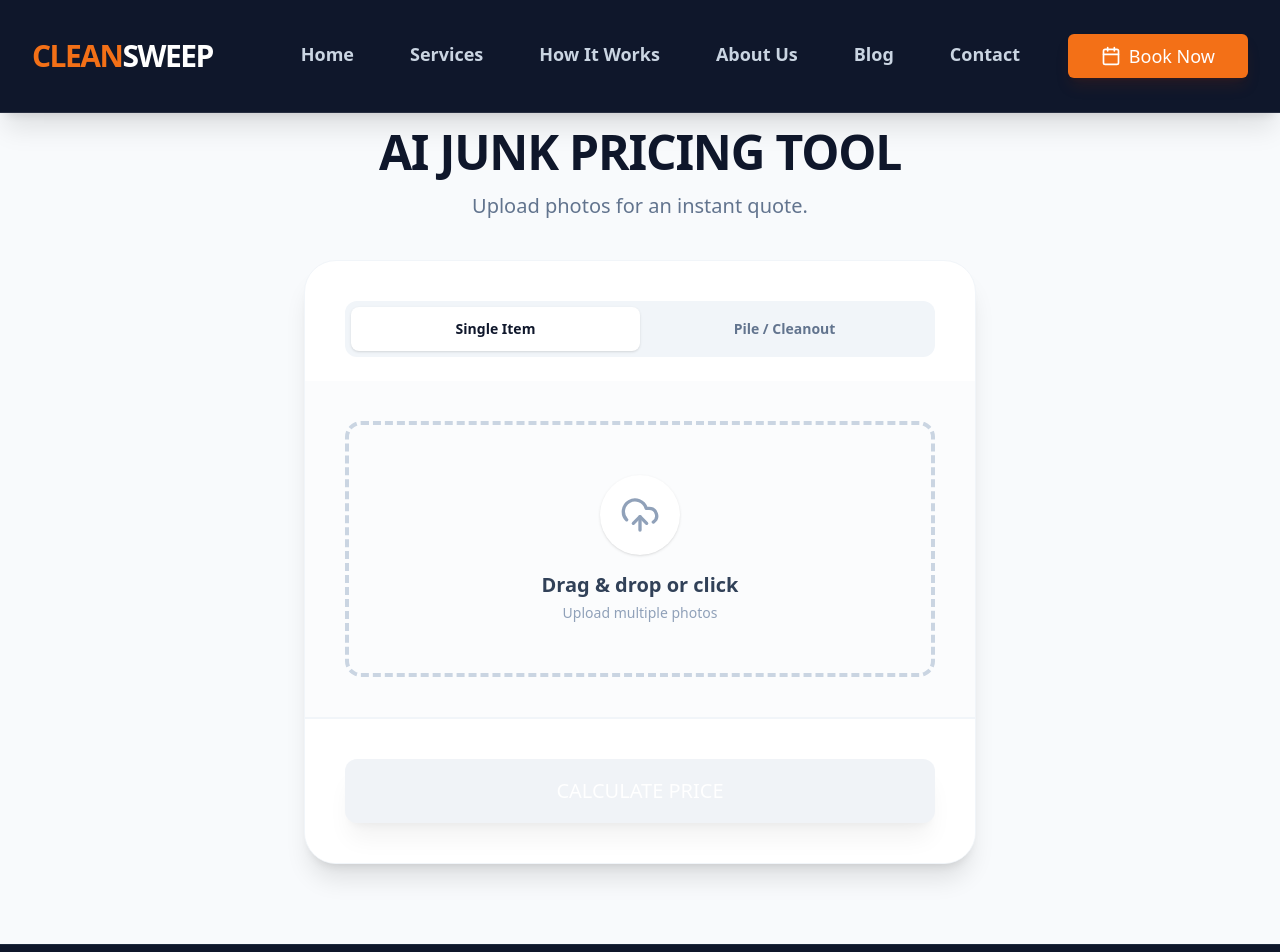
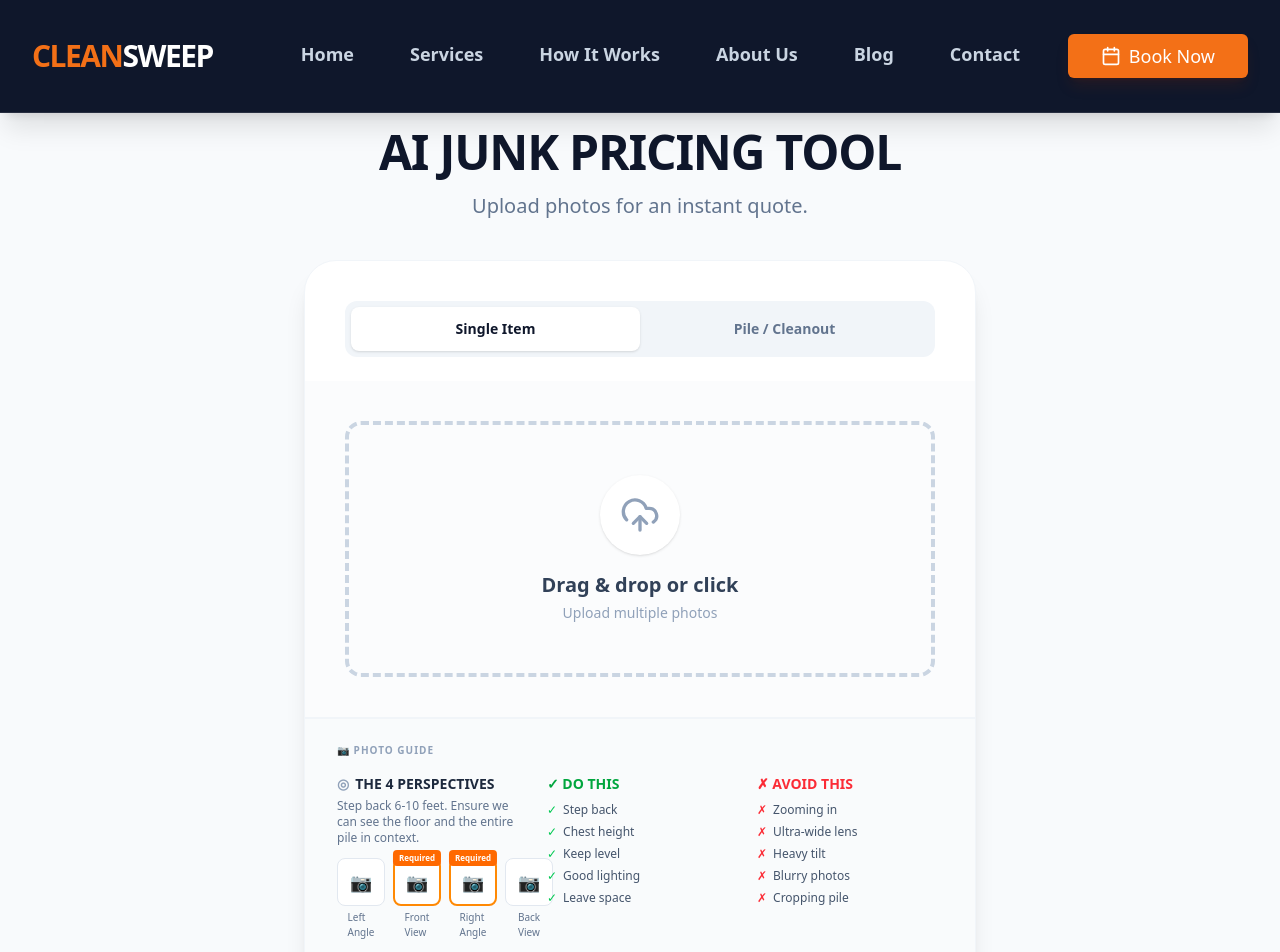
Before and after one commit to iqbalmj00-cpu/junk-removal-v2, a Next.js app: page /book in a window 1280 px wide. Shown: the top 952 px of the page. Built offline with nearby package versions, Linux system fonts and the light colour scheme.

Commit message:
Add photo guide component, remove blue info box

```diff
--- a/app/api/quote/route.ts
+++ b/app/api/quote/route.ts
@@ -80,8 +80,8 @@ export async function POST(request: NextRequest) {
                         return NextResponse.json({
                             status: 'SUCCESS',
                             volume_yards: quote.final_volume_cy || quote.final_volume || quote.volume || 0,
-                            min_price: quote.uncertainty_range?.[0] || quote.min_price || 0,
-                            max_price: quote.uncertainty_range?.[1] || quote.max_price || 0,
+                            min_price: quote.min_price || 0,
+                            max_price: quote.max_price || 0,
                             price: quote.final_volume_cy || quote.final_volume || 0,
                             confidence: quote.confidence_score || 0.5,
                             items: quote.line_items || quote.items || [],
@@ -107,8 +107,8 @@ export async function POST(request: NextRequest) {
             return NextResponse.json({
                 status: 'SUCCESS',
                 volume_yards: quote.final_volume_cy || quote.final_volume || quote.volume || 0,
-                min_price: quote.uncertainty_range?.[0] || quote.min_price || 0,
-                max_price: quote.uncertainty_range?.[1] || quote.max_price || 0,
+                min_price: quote.min_price || 0,
+                max_price: quote.max_price || 0,
                 price: quote.final_volume_cy || quote.final_volume || 0,
                 confidence: quote.confidence_score || 0.5,
                 items: quote.line_items || quote.items || [],
--- a/app/book/page.tsx
+++ b/app/book/page.tsx
@@ -324,19 +324,6 @@ function BookPageContent() {
                             Pile / Cleanout
                         </button>
                     </div>
-
-                    {jobType === 'pile' && (
-                        <div className="bg-blue-50 border-l-4 border-blue-500 p-4 rounded-r-md animate-in fade-in slide-in-from-top-2">
-                            <div className="flex items-start">
-                                <div className="text-blue-500 mr-3 mt-0.5">
-                                    <Info className="w-5 h-5" />
-                                </div>
-                                <p className="text-sm text-blue-700 leading-relaxed">
-                                    For loose piles, please upload <strong>3 photos</strong> from different angles (Left, Right, Center) for the best price.
-                                </p>
-                            </div>
-                        </div>
-                    )}
                     {/* Heavy Materials moved to booking-details page */}
                 </div>
                 {/* --- END NEW ALERT BOX --- */}
@@ -387,6 +374,81 @@ function BookPageContent() {
                             multiple
                             className="hidden"
                         />
+                    </div>
+                </div>
+
+                {/* Photo Guide - Matching Reference Design */}
+                <div className="px-8 py-6 bg-slate-50/80 border-t border-slate-100">
+                    <p className="text-[10px] font-bold text-slate-400 uppercase tracking-widest mb-4">📷 PHOTO GUIDE</p>
+
+                    <div className="grid grid-cols-1 md:grid-cols-3 gap-6">
+                        {/* Column 1: The 4 Perspectives */}
+                        <div>
+                            <h4 className="text-sm font-bold text-slate-800 flex items-center gap-1.5 mb-1">
+                                <span className="text-slate-400">◎</span> THE 4 PERSPECTIVES
+                            </h4>
+                            <p className="text-xs text-slate-500 mb-3">Step back 6-10 feet. Ensure we can see the floor and the entire pile in context.</p>
+                            <div className="flex gap-2">
+                                {/* Left Angle */}
+                                <div className="flex flex-col items-center">
+                                    <div className="w-12 h-12 bg-white border border-slate-200 rounded-lg flex items-center justify-center text-slate-400">
+                                        <span className="text-lg">📷</span>
+                                    </div>
+                                    <span className="text-[10px] text-slate-500 mt-1">Left<br />Angle</span>
+                                </div>
+                                {/* Front View - Required */}
+                                <div className="flex flex-col items-center">
+                                    <div className="relative">
+                                        <span className="absolute -top-2 left-1/2 -translate-x-1/2 text-[8px] bg-orange-500 text-white px-1.5 py-0.5 rounded font-bold whitespace-nowrap">Required</span>
+                                        <div className="w-12 h-12 bg-white border-2 border-orange-400 rounded-lg flex items-center justify-center text-orange-500">
+                                            <span className="text-lg">📷</span>
+                                        </div>
+                                    </div>
+                                    <span className="text-[10px] text-slate-500 mt-1">Front<br />View</span>
+                                </div>
+                                {/* Right Angle - Required */}
+                                <div className="flex flex-col items-center">
+                                    <div className="relative">
+                                        <span className="absolute -top-2 left-1/2 -translate-x-1/2 text-[8px] bg-orange-500 text-white px-1.5 py-0.5 rounded font-bold whitespace-nowrap">Required</span>
+                                        <div className="w-12 h-12 bg-white border-2 border-orange-400 rounded-lg flex items-center justify-center text-orange-500">
+                                            <span className="text-lg">📷</span>
+                                        </div>
+                                    </div>
+                                    <span className="text-[10px] text-slate-500 mt-1">Right<br />Angle</span>
+                                </div>
+                                {/* Back View */}
+                                <div className="flex flex-col items-center">
+                                    <div className="w-12 h-12 bg-white border border-slate-200 rounded-lg flex items-center justify-center text-slate-400">
+                                        <span className="text-lg">📷</span>
+                                    </div>
+                                    <span className="text-[10px] text-slate-500 mt-1">Back<br />View</span>
+                                </div>
+                            </div>
+                        </div>
+
+                        {/* Column 2: Do This */}
+                        <div>
+                            <h4 className="text-sm font-bold text-green-600 mb-2">✓ DO THIS</h4>
+                            <ul className="text-xs text-slate-600 space-y-1.5">
+                                <li className="flex items-center gap-1.5"><span className="text-green-500">✓</span> Step back</li>
+                                <li className="flex items-center gap-1.5"><span className="text-green-500">✓</span> Chest height</li>
+                                <li className="flex items-center gap-1.5"><span className="text-green-500">✓</span> Keep level</li>
+                                <li className="flex items-center gap-1.5"><span className="text-green-500">✓</span> Good lighting</li>
+                                <li className="flex items-center gap-1.5"><span className="text-green-500">✓</span> Leave space</li>
+                            </ul>
+                        </div>
+
+                        {/* Column 3: Avoid This */}
+                        <div>
+                            <h4 className="text-sm font-bold text-red-500 mb-2">✗ AVOID THIS</h4>
+                            <ul className="text-xs text-slate-600 space-y-1.5">
+                                <li className="flex items-center gap-1.5"><span className="text-red-500">✗</span> Zooming in</li>
+                                <li className="flex items-center gap-1.5"><span className="text-red-500">✗</span> Ultra-wide lens</li>
+                                <li className="flex items-center gap-1.5"><span className="text-red-500">✗</span> Heavy tilt</li>
+                                <li className="flex items-center gap-1.5"><span className="text-red-500">✗</span> Blurry photos</li>
+                                <li className="flex items-center gap-1.5"><span className="text-red-500">✗</span> Cropping pile</li>
+                            </ul>
+                        </div>
                     </div>
                 </div>
 
```
